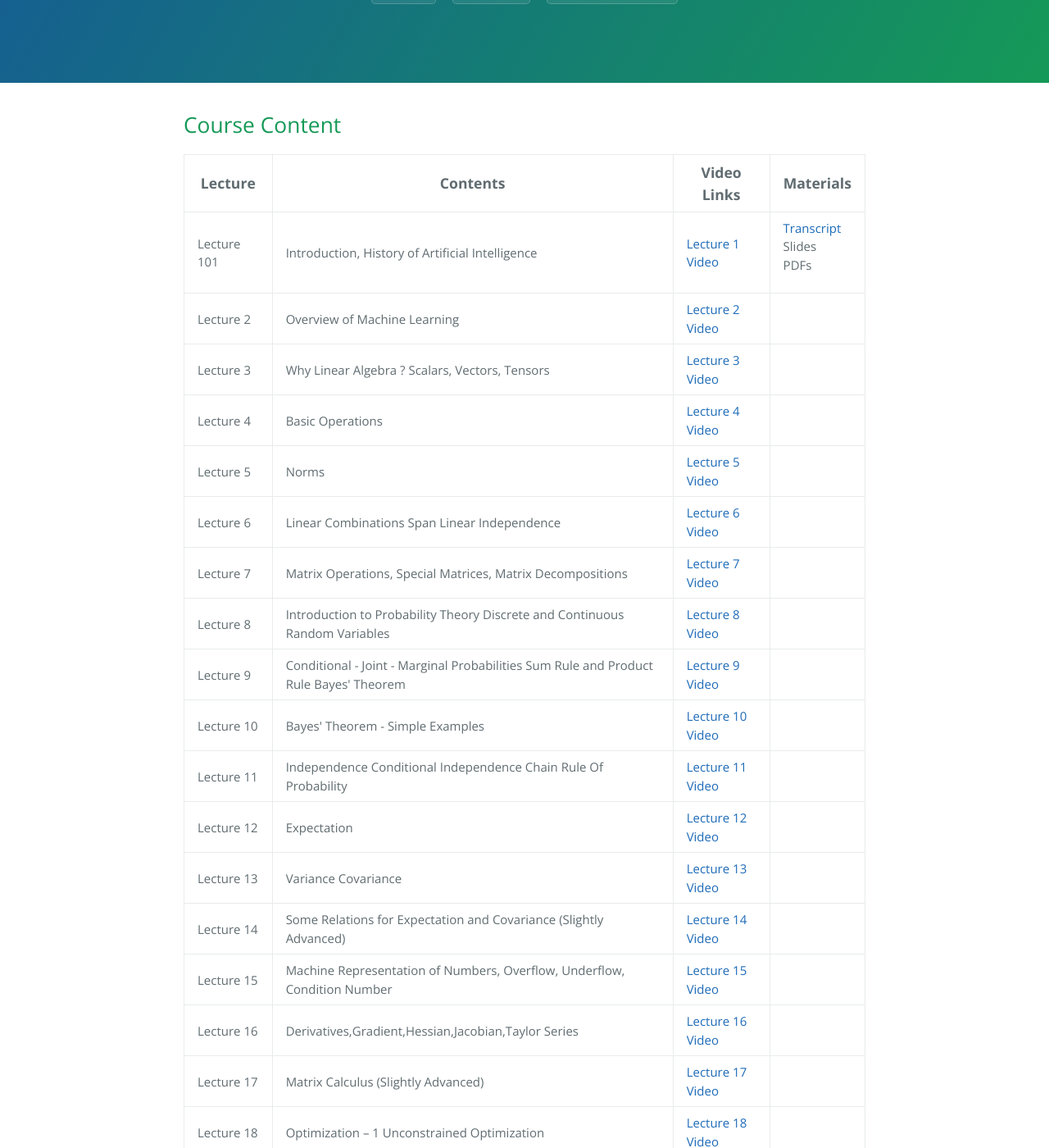
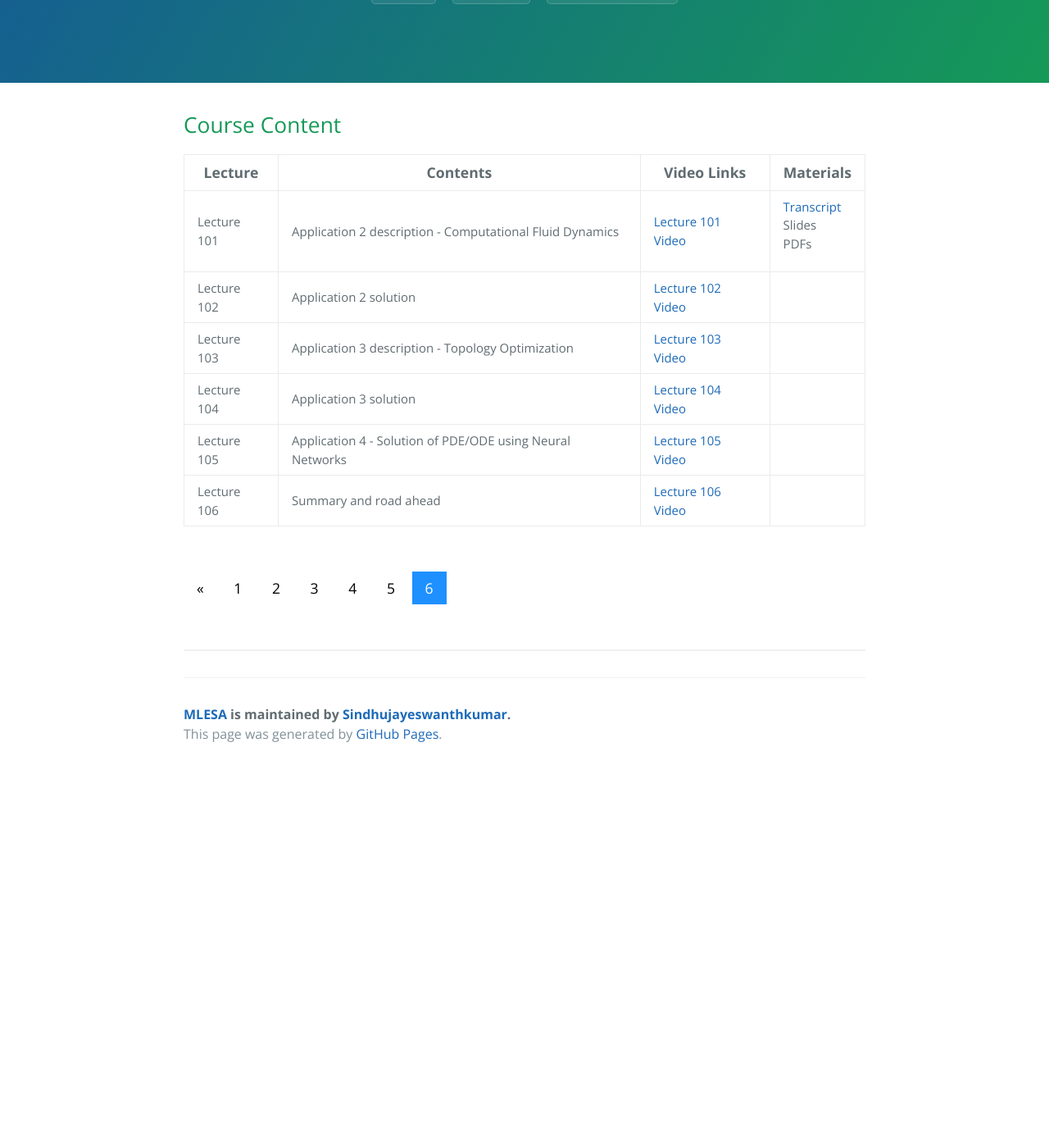
Before and after one commit to Sindhujayeswanthkumar/MLESA, a Jekyll site: the page built from course_page6.md, in a window 1280 px wide and 1400 px high, scrolled down 360 px. Shown: the whole window at 82% size. Built offline with Jekyll 4.4.1, drawn with Linux system fonts in a browser that asks for light colours; after the commit the page ends 1299 px from its top, so only the background shows below that; some of the changed text lies outside the part shown.

Commit message:
Update course_page6.md

```diff
--- a/course_page6.md
+++ b/course_page6.md
@@ -34,124 +34,40 @@ description: Check Video link and Course contents here.
 <tbody>
 <tr>
 <td style="font-size: 15px;">Lecture 101</td>
-<td style="font-size: 15px;">Introduction, History of Artificial Intelligence</td>
-  <td style="font-size: 15px;"><a href="https://youtu.be/w1v-uQthcXs">Lecture 1 Video</a></td>
+<td style="font-size: 15px;">Application 2 description - Computational Fluid Dynamics</td>
+  <td style="font-size: 15px;"><a href="https://youtu.be/rQmlfGiGMKY">Lecture 101 Video</a></td>
 <td style="font-size: 15px;"><p><a href="https://drive.google.com/drive/folders/1v7Qtk46F1g8k8lVuoPf7KqDjYJq1MhSp">Transcript</a><br>
   Slides<br>
   PDFs</p></td>
 </tr>
   <tr>
-  <td style="font-size: 15px;">Lecture 2</td>
-<td style="font-size: 15px;">Overview of Machine Learning</td>
-  <td style="font-size: 15px;"><a href="https://youtu.be/whSKA8aO6xQ">Lecture 2 Video</a></td>
+  <td style="font-size: 15px;">Lecture 102</td>
+<td style="font-size: 15px;">Application 2 solution</td>
+  <td style="font-size: 15px;"><a href="https://youtu.be/Z8R9RFKNcFk">Lecture 102 Video</a></td>
 <td></td>
 </tr>
   <tr>
-<td style="font-size: 15px;">Lecture 3</td>
-<td style="font-size: 15px;">Why Linear Algebra ? Scalars, Vectors, Tensors</td>
-  <td style="font-size: 15px;"><a href="https://youtu.be/NDq_VaZ3iSQ">Lecture 3 Video</a></td>
+<td style="font-size: 15px;">Lecture 103</td>
+<td style="font-size: 15px;">Application 3 description - Topology Optimization</td>
+  <td style="font-size: 15px;"><a href="https://youtu.be/GBheyaICuGQ">Lecture 103 Video</a></td>
 <td></td>
 </tr>
    <tr>
-<td style="font-size: 15px;" >Lecture 4</td>
-<td style="font-size: 15px;">Basic Operations</td>
-  <td style="font-size: 15px;"><a href="https://youtu.be/zoAFy_6-k1M">Lecture 4 Video</a></td>
+<td style="font-size: 15px;" >Lecture 104</td>
+<td style="font-size: 15px;">Application 3 solution</td>
+  <td style="font-size: 15px;"><a href="https://youtu.be/dTMmUg2bfOc">Lecture 104 Video</a></td>
 <td></td>
 </tr>
    <tr>
-<td style="font-size: 15px;">Lecture 5</td>
-<td style="font-size: 15px;">Norms</td>
-  <td style="font-size: 15px;"><a href="https://youtu.be/af3wvva1dus">Lecture 5 Video</a></td>
+<td style="font-size: 15px;">Lecture 105</td>
+<td style="font-size: 15px;">Application 4 - Solution of PDE/ODE using Neural Networks</td>
+  <td style="font-size: 15px;"><a href="https://youtu.be/LQ33-GeD-4Y">Lecture 105 Video</a></td>
 <td></td>
 </tr>
    <tr>
-<td style="font-size: 15px;">Lecture 6</td>
-<td style="font-size: 15px;">Linear Combinations Span Linear Independence</td>
-  <td style="font-size: 15px;"><a href="https://youtu.be/I4zAY8NiI_o">Lecture 6 Video</a></td>
-<td></td>
-</tr>
-   <tr>
-<td style="font-size: 15px;">Lecture 7</td>
-<td style="font-size: 15px;">Matrix Operations, Special Matrices, Matrix Decompositions</td>
-  <td style="font-size: 15px;"><a href="https://youtu.be/p_ADPkATAGA">Lecture 7 Video</a></td>
-<td></td>
-</tr>
-   <tr>
-<td style="font-size: 15px;">Lecture 8</td>
-<td style="font-size: 15px;">Introduction to Probability Theory Discrete and Continuous Random Variables</td>
-  <td style="font-size: 15px;"><a href="https://youtu.be/cp7_ZF2kNi4">Lecture 8 Video</a></td>
-<td></td>
-</tr>
-  <tr>
-<td style="font-size: 15px;">Lecture 9</td>
-<td style="font-size: 15px;">Conditional - Joint - Marginal Probabilities Sum Rule and Product Rule Bayes' Theorem</td>
-  <td style="font-size: 15px;"><a href="https://youtu.be/wHRUtNmPjyE">Lecture 9 Video</a></td>
-<td></td>
-</tr>
-  <tr>
-<td style="font-size: 15px;">Lecture 10</td>
-<td style="font-size: 15px;">Bayes' Theorem - Simple Examples</td>
-  <td style="font-size: 15px;"><a href="https://youtu.be/dY5xhLgfV1A">Lecture 10 Video</a></td>
-<td></td>
-</tr>
-   <tr>
-<td style="font-size: 15px;">Lecture 11</td>
-<td style="font-size: 15px;">Independence Conditional Independence Chain Rule Of Probability</td>
-  <td style="font-size: 15px;"><a href="https://youtu.be/XtniA_N63z4">Lecture 11 Video</a></td>
-<td></td>
-</tr>
-   <tr>
-<td style="font-size: 15px;">Lecture 12</td>
-<td style="font-size: 15px;">Expectation</td>
-  <td style="font-size: 15px;"><a href="https://youtu.be/V4HH_Sc9EZk">Lecture 12 Video</a></td>
-<td></td>
-</tr>
-   <tr>
-<td style="font-size: 15px;">Lecture 13</td>
-<td style="font-size: 15px;">Variance Covariance</td>
-  <td style="font-size: 15px;"><a href="https://youtu.be/xiB6f1GdFUc">Lecture 13 Video</a></td>
-<td></td>
-</tr>
-   <tr>
-<td style="font-size: 15px;">Lecture 14</td>
-<td style="font-size: 15px;">Some Relations for Expectation and Covariance (Slightly Advanced)</td>
-  <td style="font-size: 15px;"><a href="https://youtu.be/BtJjkET4IoA">Lecture 14 Video</a></td>
-<td></td>
-</tr>
-   <tr>
-<td style="font-size: 15px;">Lecture 15</td>
-<td style="font-size: 15px;">Machine Representation of Numbers, Overflow, Underflow, Condition Number</td>
-  <td style="font-size: 15px;"><a href="https://youtu.be/xzah5O_93ZU">Lecture 15 Video</a></td>
-<td></td>
-</tr>
-   <tr>
-<td style="font-size: 15px;">Lecture 16</td>
-<td style="font-size: 15px;">Derivatives,Gradient,Hessian,Jacobian,Taylor Series</td>
-  <td style="font-size: 15px;"><a href="https://youtu.be/fqq_UR4zhfI">Lecture 16 Video</a></td>
-<td></td>
-</tr>
-   <tr>
-<td style="font-size: 15px;">Lecture 17</td>
-<td style="font-size: 15px;">Matrix Calculus (Slightly Advanced)</td>
-  <td style="font-size: 15px;"><a href="https://youtu.be/IgAr5kzza78">Lecture 17 Video</a></td>
-<td></td>
-</tr>
-   <tr>
-<td style="font-size: 15px;">Lecture 18</td>
-<td style="font-size: 15px;">Optimization – 1 Unconstrained Optimization</td>
-  <td style="font-size: 15px;"><a href="https://youtu.be/bDUDrfbZCCA">Lecture 18 Video</a></td>
-<td></td>
-</tr>
-   <tr>
-<td style="font-size: 15px;">Lecture 19</td>
-<td style="font-size: 15px;">Introduction to Constrained Optimization</td>
-  <td style="font-size: 15px;"><a href="https://youtu.be/Dn1vmANCvvs">Lecture 19 Video</a></td>
-<td></td>
-</tr>
-   <tr>
-<td style="font-size: 15px;">Lecture 20</td>
-<td style="font-size: 15px;">Introduction to Numerical Optimization Gradient Descent - 1</td>
-  <td style="font-size: 15px;"><a href="https://youtu.be/D4zMKh3krPc">Lecture 20 Video</a></td>
+<td style="font-size: 15px;">Lecture 106</td>
+<td style="font-size: 15px;">Summary and road ahead</td>
+  <td style="font-size: 15px;"><a href="https://youtu.be/HQNmcbbxB8Y">Lecture 106 Video</a></td>
 <td></td>
 </tr>
 </tbody>
```
